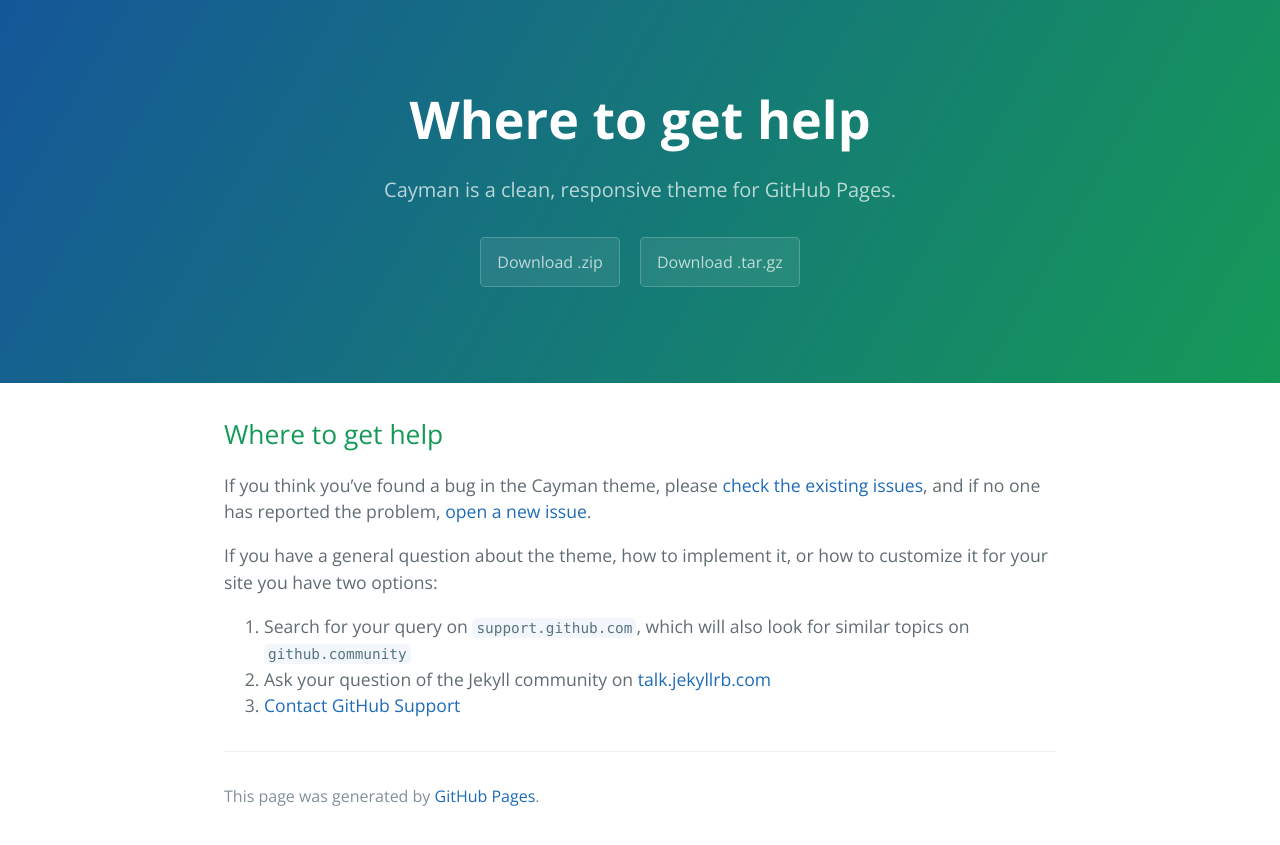
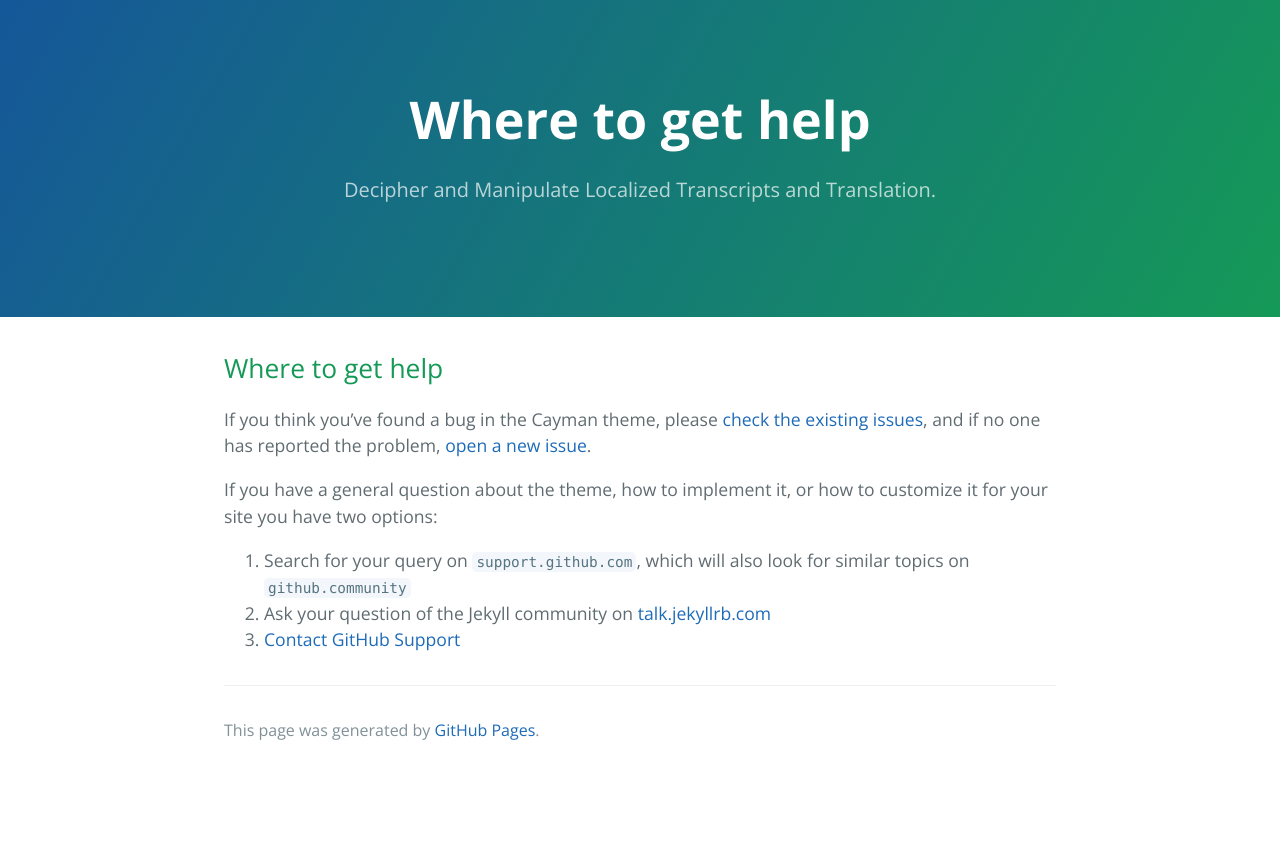
Before and after one commit to Hanmt-Lab/Hanmt-Lab.github.io, a Jekyll site: the page built from docs/SUPPORT.md, in a window 1280 px wide. Shown: the top 845 px of the page. Built offline with Jekyll 4.4.1, drawn with Linux system fonts in a browser that asks for light colours; our own code applies the rules of GitHub Pages for plain Markdown files.

Commit message:
Update _config.yml

```diff
--- a/_config.yml
+++ b/_config.yml
@@ -1,5 +1,5 @@
-title: Cayman theme
-description: Cayman is a clean, responsive theme for GitHub Pages.
-show_downloads: true
+title: Mengting Han Lab
+description: Decipher and Manipulate Localized Transcripts and Translation.
+show_downloads: false
 google_analytics:
 theme: jekyll-theme-cayman
```
